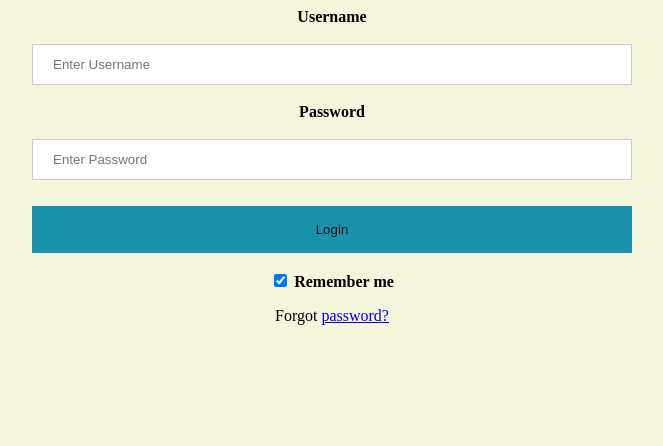
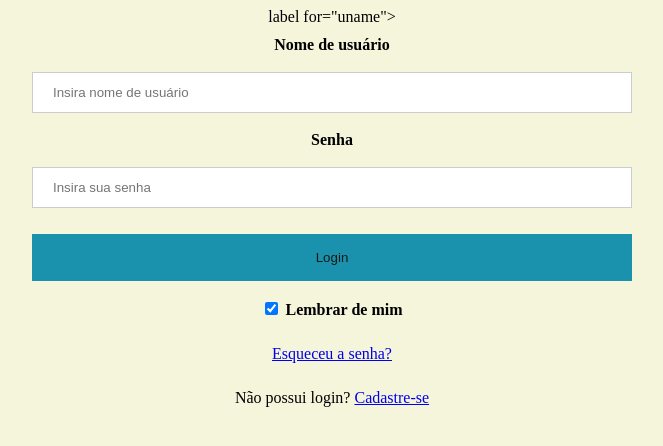
Before and after one commit to st0llz/codespaces-django, a Django app: template appcadastro/templates/login.html in a window 1280 px wide. Shown: the top 446 px of the page, without its empty margins (308-971 px from the left). Run offline with Django 5.2, Linux system fonts and the light colour scheme; the template is opened without the code that fills it, so the values that code supplies are empty.

Commit message:
ajeitando template do login

```diff
--- a/appcadastro/templates/login.html
+++ b/appcadastro/templates/login.html
@@ -21,20 +21,20 @@
   <div class="logincss"><form action="action_page.php" method="post">
 
 
-      <label for="uname"><b>Username</b></label>
-      <input type="text" placeholder="Enter Username" name="uname" required>
+    label for="uname"><b>Nome de usuário</b></label>
+    <input type="text" placeholder="Insira nome de usuário" name="uname" required>
 
-      <label for="psw"><b>Password</b></label>
-      <input type="password" placeholder="Enter Password" name="psw" required>
+    <label for="psw"><b>Senha</b></label>
+    <input type="password" placeholder="Insira sua senha" name="psw" required>
 
-      <button type="submit">Login</button>
-      <label>
-        <input type="checkbox" checked="checked" name="remember"> Remember me
-      </label>
-    </div>
+    <button type="submit">Login</button>
+    <label>
+      <input type="checkbox" checked="checked" name="remember"> Lembrar de mim
+    </label>
 
-      <span class="psw">Forgot <a href="#">password?</a></span>
-  </form>
+    <span class="psw"> <a href="#">Esqueceu a senha?</a></span>
+    <span class="psw">Não possui login? <a href="#">Cadastre-se</a></span>
+</form>
 </body>
 
 </html>
```
